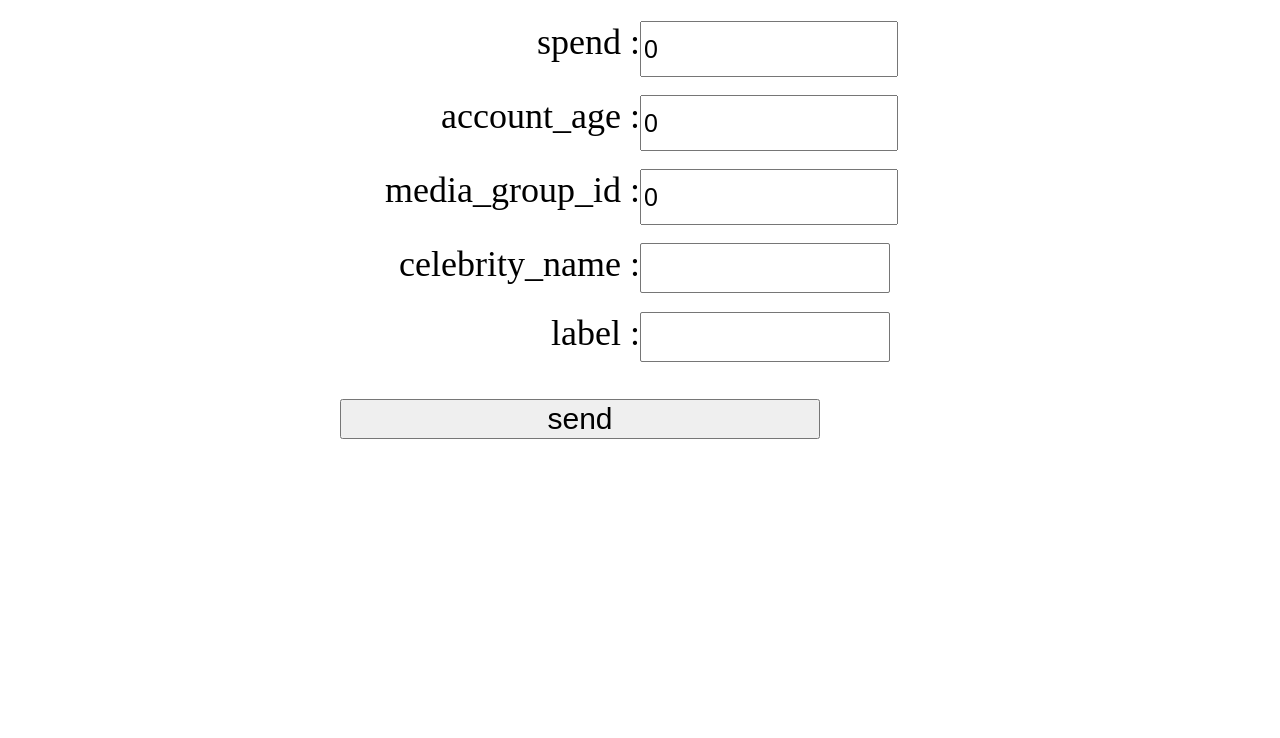
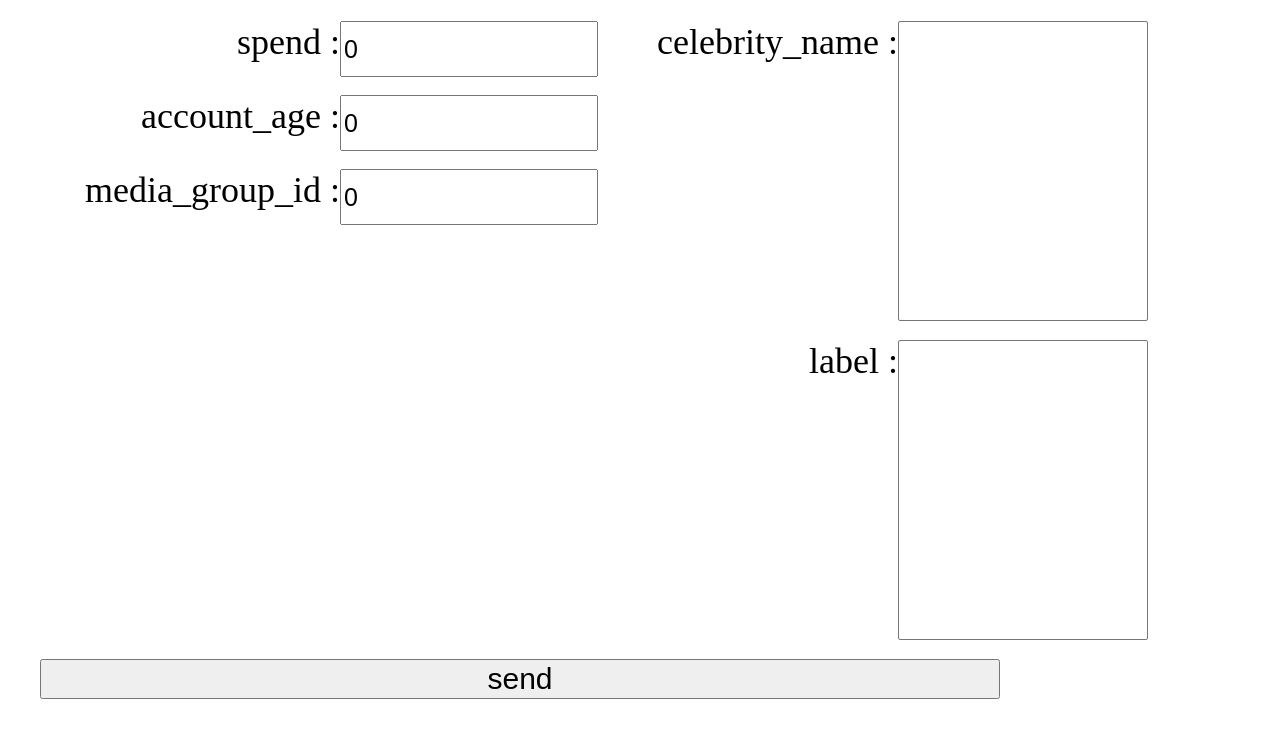
Before and after one commit to etkinpinar/machine-learning-advertising, a Flask app: page / in a window 1280 px wide. Shown: the top 738 px of the page. Run offline with Flask 2, Linux system fonts and the light colour scheme; lists and menus that the app fills with data are empty; parts of the project's set-up code (start-up, migrations or seed data) failed here and were passed over.

Commit message:
Minor improvements.

```diff
--- a/main.py
+++ b/main.py
@@ -142,8 +142,8 @@ def decision_tree(x_train, y_train):
     return model
 
 
-#regressor = [linear, lasso, ridge, k_neighbours, random_forest, decision_tree, ml_perceptron] #
-regressor = [random_forest]
+regressor = [linear, lasso, ridge, k_neighbours, random_forest, decision_tree, ml_perceptron] #
+#regressor = [random_forest]
 
 def find_best():
     best_acc = [0, 0, 0, 0, 0]
@@ -152,29 +152,29 @@ def find_best():
 
     for i in range(predicts.size):
         for reg in regressor:
-            # for j in range(3):
-            x = features
-            y = targets[predicts[i]]
+             for j in range(3):
+                x = features
+                y = targets[predicts[i]]
 
-            from sklearn.model_selection import train_test_split
-            x_train, x_test, y_train, y_test = train_test_split(x, y, test_size=0.1)
+                from sklearn.model_selection import train_test_split
+                x_train, x_test, y_train, y_test = train_test_split(x, y, test_size=0.1)
 
-            model = reg(x_train, y_train)
-            acc = model.score(x_test, y_test)
-            y_pred = np.round((model.predict(x_test)).clip(min=0), 0)
-            y_clip = np.array(y_test).clip(min=0.1)
-            mape = mean_absolute_percentage_error(y_clip, y_pred)
-            mae = mean_absolute_error(y_test, y_pred)
-            print('[' + predicts[i] + ']', reg.__name__, "acc: ", acc)
-            print('[' + predicts[i] + ']', reg.__name__, "mape: ", mape)
-            print('[' + predicts[i] + ']', reg.__name__, "mae: ", mae)
+                model = reg(x_train, y_train)
+                acc = model.score(x_test, y_test)
+                y_pred = np.round((model.predict(x_test)).clip(min=0), 0)
+                y_clip = np.array(y_test).clip(min=0.1)
+                mape = mean_absolute_percentage_error(y_clip, y_pred)
+                mae = mean_absolute_error(y_test, y_pred)
+                print('[' + predicts[i] + ']', reg.__name__, "acc: ", acc)
+                print('[' + predicts[i] + ']', reg.__name__, "mape: ", mape)
+                print('[' + predicts[i] + ']', reg.__name__, "mae: ", mae)
 
-            if acc > best_acc[i]:
-                best_acc[i] = acc
-                best_model_name[i] = reg.__name__
-                best_model = model
+                if acc > best_acc[i]:
+                    best_acc[i] = acc
+                    best_model_name[i] = reg.__name__
+                    best_model = model
 
-        print('[' + predicts[i] + ']'+' [' + best_model_name[i] + '] ' + '[best acc]: ', best_acc[i])
+        print('[', predicts[i], ']',' [', best_model_name[i], '] ', '[best acc]: ', best_acc[i])
         with open('models/' + predicts[i] + ".pickle", 'wb') as file:
             pickle.dump(best_model, file)
 
@@ -207,19 +207,16 @@ def dropdown():
 @app.route('/predict', methods=['POST', 'GET'])
 def predict():
     if request.method == 'POST':
-        new_sample = sample
+        new_sample = sample.copy()
 
-        print(new_sample.columns.size)
         for i in categorical_label:
             new_sample[i + "_" + request.form.get(i)] = 1
 
         for i in m_categorical_label:
             values = request.form.getlist(i)
-            for j in values:
-                new_sample[i + "_" + j] = 1
-
-        for i in m_categorical_label:
-            new_sample[i + "_" + request.form.get(i)] = 1
+            if values:
+                for j in values:
+                    new_sample[i + "_" + j] = 1
 
         for i in continuous_label:
             if not request.form.get(i):
@@ -228,7 +225,7 @@ def predict():
                 new_sample[i] = request.form.get(i)
 
         for i in new_sample:
-            print(i, new_sample[i][0])
+            if new_sample[i][0] == 1: print(i, 1)
 
         print(new_sample.columns.size)
         predictions = test_row(new_sample)
@@ -247,5 +244,5 @@ def predict():
 # else error
 
 
-# find_best()
+find_best()
 app.run()
--- a/templates/index.html
+++ b/templates/index.html
@@ -24,13 +24,28 @@
 
         }
 
+        .minputs{
+            font-size: 25px;
+            width: 250px;
+            height: 300px;
+
+        }
+
         form{
-            width: 600px;
+            width: 1200px;
             margin: auto;
         }
 
         form div{
 
+        }
+
+        .m-drop{
+            float: left;
+        }
+
+        .drop{
+            float: left;
         }
 
         form div div{
@@ -48,14 +63,16 @@
 
         <form action="/predict" method="post">
 
-            {% for label in cont_label %}
+
+
+            <span  class="drop">
+                 {% for label in cont_label %}
             <div>
                 <div>{{label}} :</div>
                 <input name={{label}} class="inputs" type="number" value="0">
             </div>
             <br>
             {% endfor %}
-
             {% for drop in drops %}
             <div>
                 <div>{{cat_lab[loop.index-1]}} :</div>
@@ -68,19 +85,21 @@
             </div>
             <br>
             {% endfor %}
+            </span>
 
+            <span class="m-drop">
             {% for m_drop in m_drops %}
             <div>
                 <div>{{m_label[loop.index-1]}} :</div>
 
-            <select multiple name={{m_label[loop.index-1]}} class="inputs">
+            <select multiple name={{m_label[loop.index-1]}} class="minputs">
                {% for unique in m_drop %}
                 <option value= "{{unique}}" >{{unique}}</option>
                {% endfor %}
             </select> </div>
             <br>
             {% endfor %}
-
+            </span>
             <br>
 
             <input class="but" type="submit" value="send">
```
